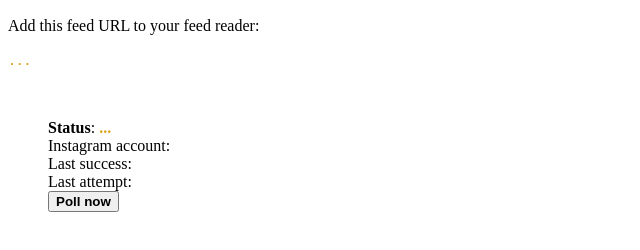
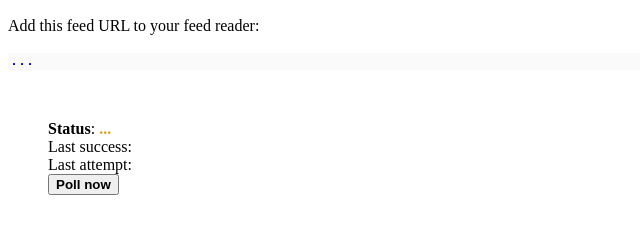
Before and after one commit to snarfed/instagram-atom, a website with bundled scripts: page browser-extension/options.html in a window 1280 px wide. Shown: the part 50-300 px from the top of the page, without its empty margins (0-640 px from the left). Built offline with nearby package versions, Linux system fonts and the light colour scheme.

Commit message:
browser extension: options page: use text box for feed URL
so that it can be copy pasted

```diff
--- a/browser-extension/options.html
+++ b/browser-extension/options.html
@@ -10,17 +10,23 @@
     .pending { color: goldenrod; }
     .error { color: red; }
     .disabled { color: gray }
+    .feed {
+      width: 100%;
+      color: blue;
+      font-family: monospace;
+      font-weight: bold;
+      border: 0;
+    }
   </style>
 </head>
 
 <body>
   <h2>Instagram Atom</h2>
   <p>Add this feed URL to your feed reader:</p>
-  <p><b><code id="feedUrl" class="pending">...</code></b></p>
+  <p><input type="text" disabled id="feedUrl" class="feed" value="..." /></p>
   <br>
   <ul>
     <li><b>Status</b>: <span id="status" class="pending">...</span></li>
-    <li>Instagram account: <a id="username" target="_blank"></a></li>
     <li>Last success: <span id="lastSuccess"></li>
     <li>Last attempt: <span id="lastStart"></li>
     <li><button id="poll">Poll now</button></li>
--- a/browser-extension/options.js
+++ b/browser-extension/options.js
@@ -13,7 +13,7 @@ async function update() {
   console.debug('Updating options page UI')
 
   const token = (await browser.storage.sync.get()).token
-  document.querySelector(`#feedUrl`).innerText = `${IA_BASE_URL}/feed?token=${token}`
+  document.querySelector(`#feedUrl`).value = `${IA_BASE_URL}/feed?token=${token}`
 
   const data = await browser.storage.local.get()
   for (const silo of [Instagram]) {
```
